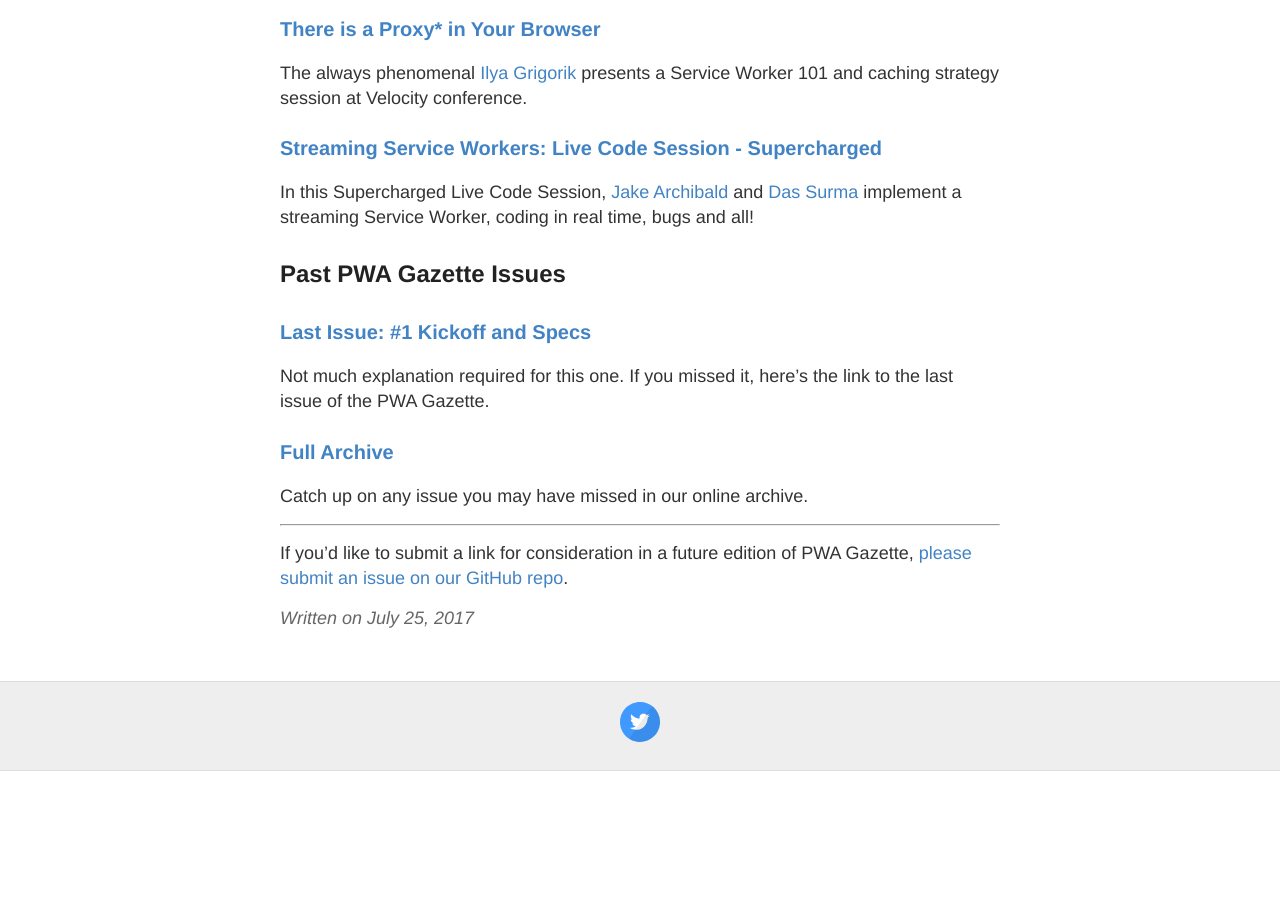
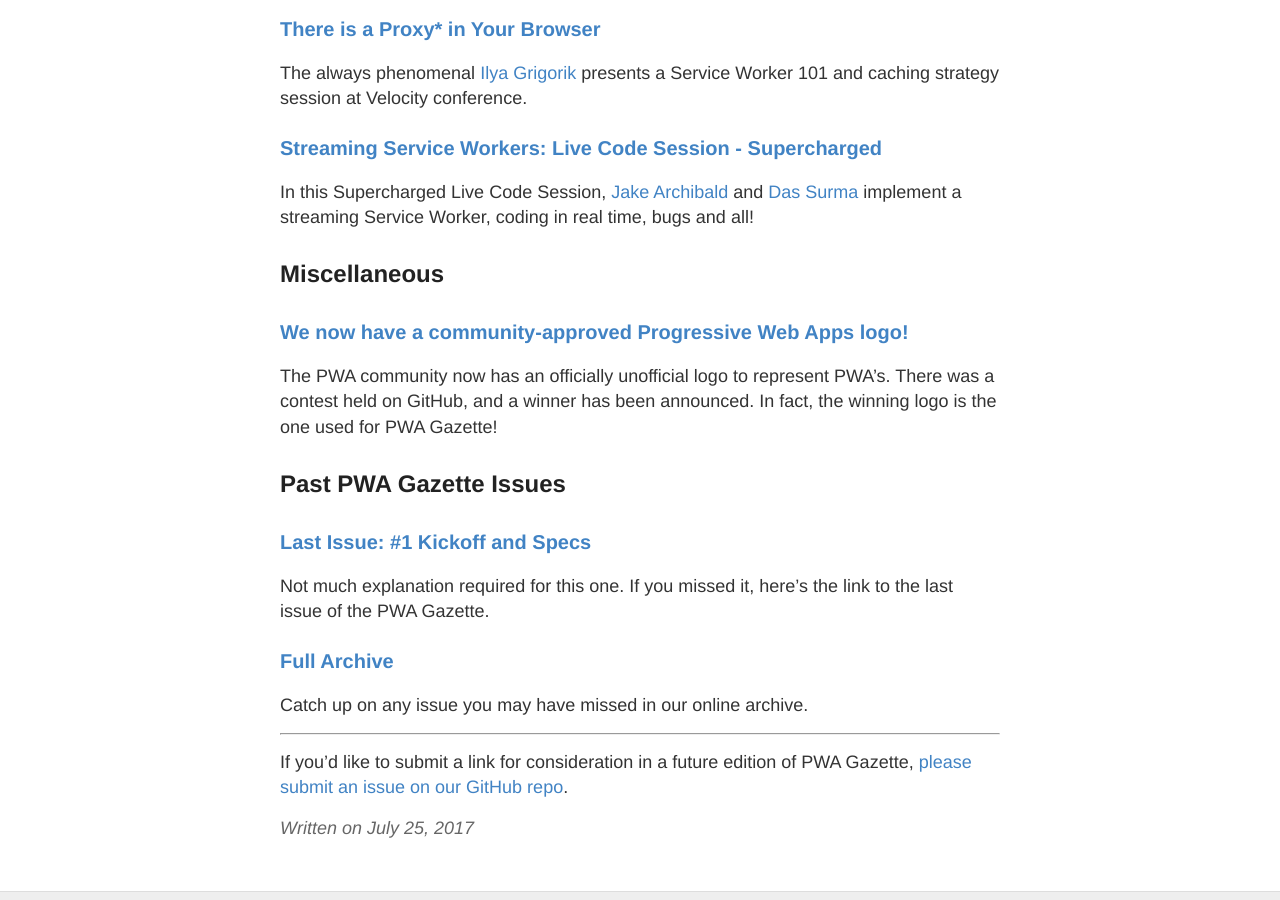
Before and after one commit to nikmd23/pwa-gazette, a Jekyll site: the page built from _posts/2017-07-25-2-Escaping-Tabs-Without-Losing-Our-Souls.md, in a window 1280 px wide and 900 px high, scrolled down 1669 px. Built offline with Jekyll 4.4.1, drawn with Linux system fonts in a browser that asks for light colours; before the commit the page ends 2440 px from its top, so only the background shows below that.

Commit message:
Add logo to issue #2

```diff
--- a/_posts/2017-07-25-2-Escaping-Tabs-Without-Losing-Our-Souls.md
+++ b/_posts/2017-07-25-2-Escaping-Tabs-Without-Losing-Our-Souls.md
@@ -43,6 +43,10 @@
 ### [Streaming Service Workers: Live Code Session - Supercharged](https://www.youtube.com/watch?v=3Tr-scf7trE)
 In this Supercharged Live Code Session, [Jake Archibald](https://twitter.com/jaffathecake) and [Das Surma](https://twitter.com/dassurma) implement a streaming Service Worker, coding in real time, bugs and all!
 
+## Miscellaneous
+### [We now have a community-approved Progressive Web Apps logo!](https://medium.com/samsung-internet-dev/we-now-have-a-community-approved-progressive-web-apps-logo-823f212f57c9)
+The PWA community now has an officially unofficial logo to represent PWA's. There was a contest held on GitHub, and a winner has been announced. In fact, the winning logo is the one used for PWA Gazette!
+
 ## Past PWA Gazette Issues
 
 ### [Last Issue: #1 Kickoff and Specs](http://pwagazette.com/1-Kickoff-and-Specs/)
```
